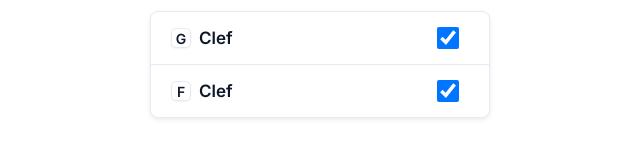
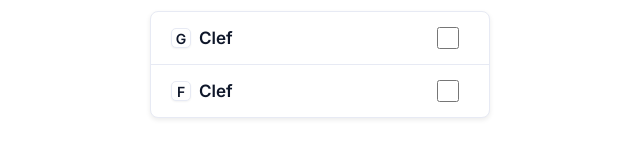
Before and after one commit to MusTrain/Intervals, a plain HTML site: page settings.html in a window 1280 px wide. Shown: the part 385-537 px from the top of the page, without its empty margins (320-960 px from the left). Drawn offline with Linux system fonts and the light colour scheme; files whose address does not match are found by name.

Commit message:
Remove checked flag for clefs

```diff
--- a/settings.html
+++ b/settings.html
@@ -79,11 +79,11 @@
         </div>
         <div class="checkbox_list">
           <div class="inputGroup">
-            <input type="checkbox" id="clefG" checked />
+            <input type="checkbox" name="clef" id="clefG" />
             <label for="clefG"><span class="clefBadge">G</span> Clef</label>
           </div>
           <div class="inputGroup">
-            <input type="checkbox" id="clefF" checked />
+            <input type="checkbox" name="clef" id="clefF" />
             <label for="clefF"><span class="clefBadge">F</span> Clef</label>
           </div>
         </div>
```
